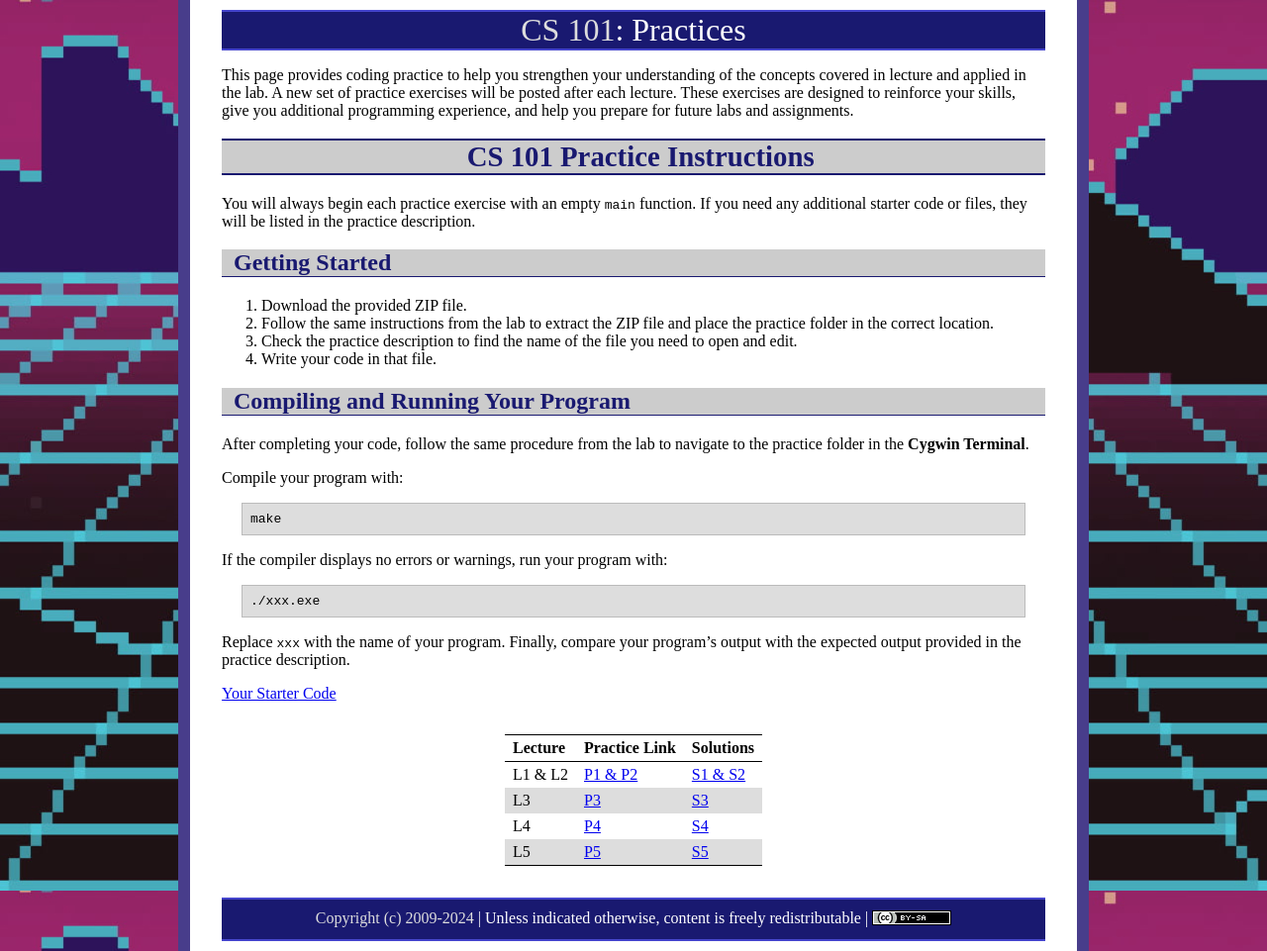
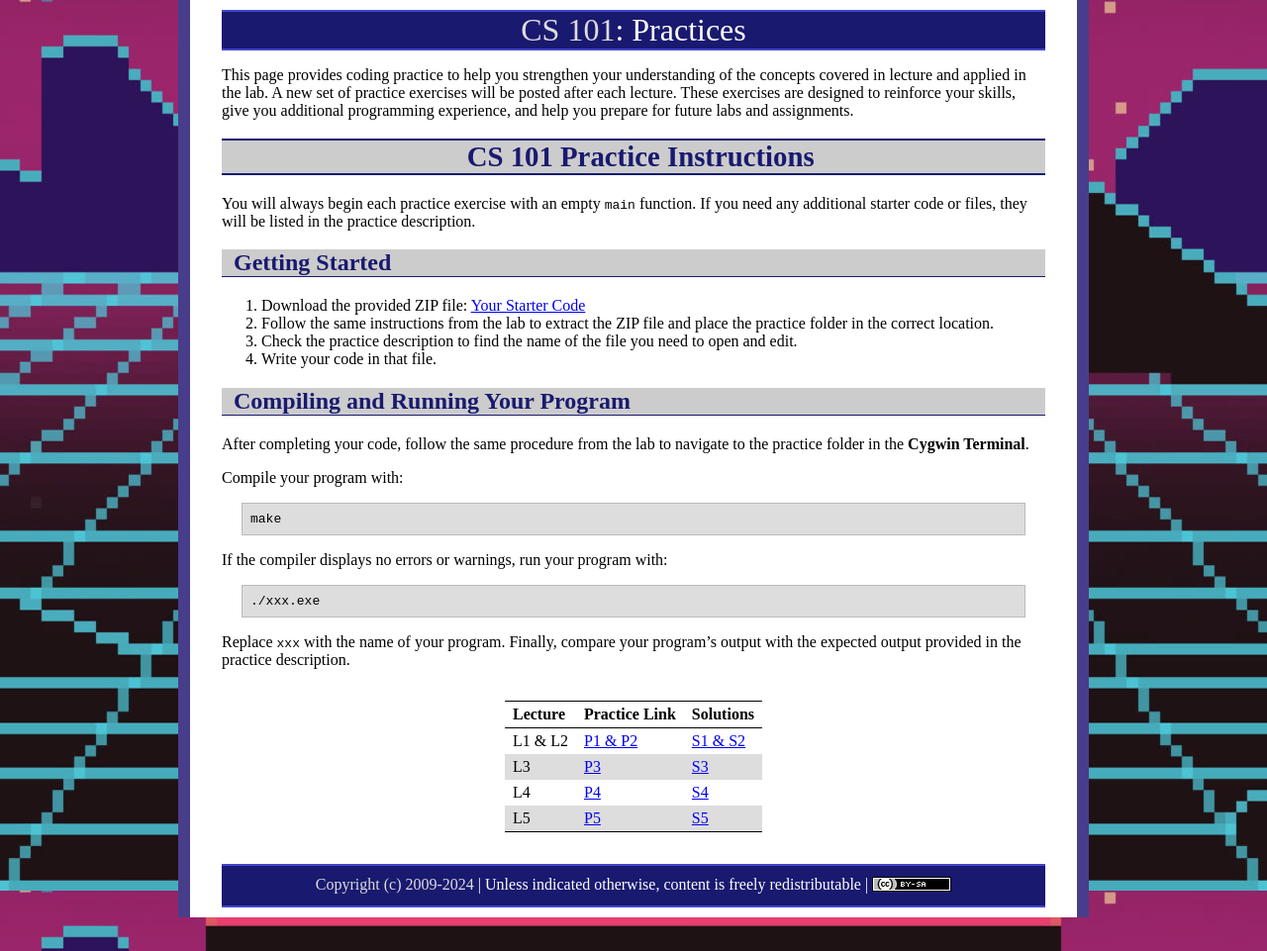
Before and after one commit to ycpcs/cs101-fall2026, a Jekyll site: the page built from practices/index.md, in a window 1280 px wide. Shown: the whole page at 99% size. Built offline with Jekyll 4.4.1, drawn with Linux system fonts in a browser that asks for light colours; part of the change alters nothing that is shown.

```diff
--- a/practices/index.md
+++ b/practices/index.md
@@ -11,7 +11,7 @@ You will always begin each practice exercise with an empty `main` function. If y
 
 ## Getting Started
 
-1. Download the provided ZIP file.
+1. Download the provided ZIP file: [Your Starter Code](starter.zip)
 2. Follow the same instructions from the lab to extract the ZIP file and place the practice folder in the correct location.
 3. Check the practice description to find the name of the file you need to open and edit.
 4. Write your code in that file.
@@ -34,8 +34,6 @@ If the compiler displays no errors or warnings, run your program with:
 
 Replace `xxx` with the name of your program. Finally, compare your program’s output with the expected output provided in the practice description.
 
-[Your Starter Code](starter.zip)
-
 Lecture | Practice Link | Solutions
 ---------- | ---- | ----
 L1 & L2 | [P1 & P2](p1.html) | [S1 & S2](s1.zip)
```
